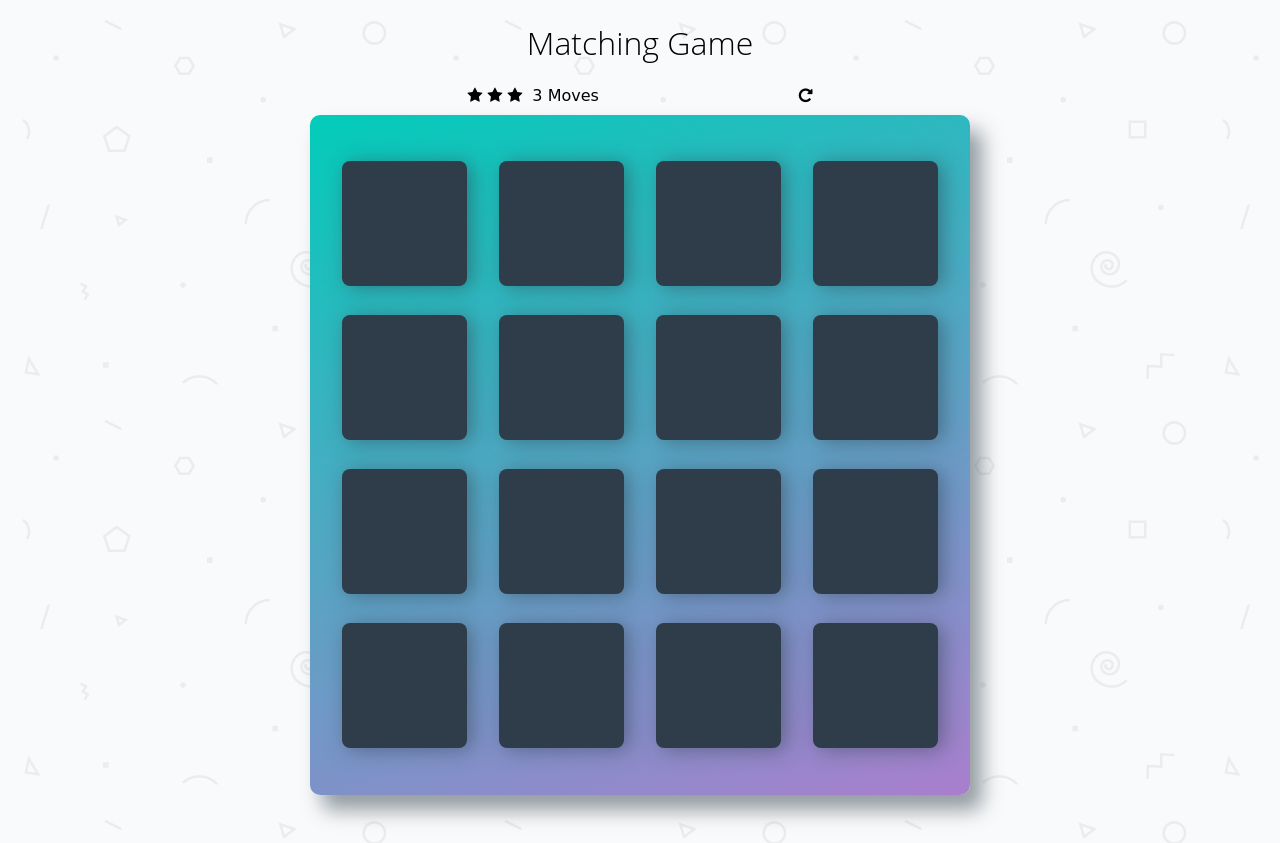
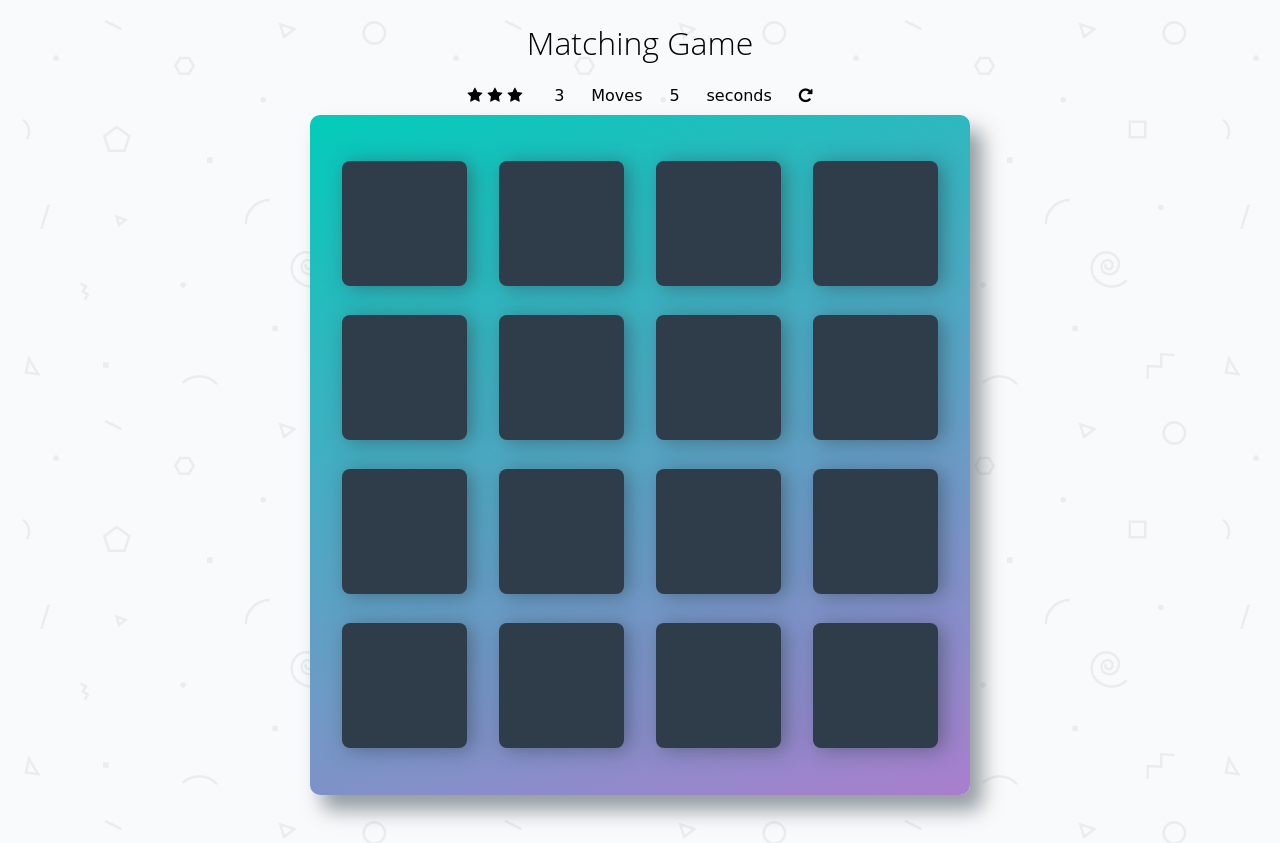
Before and after one commit to maribies/fend-project-memory-game-master, a plain HTML site: page index.html in a window 1280 px wide. Drawn offline with Linux system fonts and the light colour scheme; a web font is replaced by a local one.

Commit message:
Added timer, but eventListener for it does not work

```diff
--- a/css/app.css
+++ b/css/app.css
@@ -89,6 +89,8 @@ h1 {
     text-align: left;
     width: 345px;
     margin-bottom: 10px;
+    display: flex;
+    justify-content: space-between;
 }
 
 .score-panel .stars {
@@ -107,3 +109,8 @@ h1 {
     float: right;
     cursor: pointer;
 }
+
+#timer {
+  display: inline-block;
+  text-align: center;
+}
--- a/index.html
+++ b/index.html
@@ -22,7 +22,9 @@
         		<li><i class="fa fa-star"></i></li>
         	</ul>
 
-        	<span class="moves">3</span> Moves
+        	<span class="moves">3</span><span>Moves</span>
+
+          <div id="timer"></div><span>seconds</span>
 
             <div id="restart" class="restart">
         		<i class="fa fa-repeat"></i>
--- a/js/app.js
+++ b/js/app.js
@@ -10,13 +10,14 @@ const cards = ['fa-diamond', 'fa-diamond',
                 'fa-bicycle', 'fa-bicycle',
                 'fa-bomb', 'fa-bomb'
               ];
-
 /*
  * Display the cards on the page
  *   - shuffle the list of cards using the provided "shuffle" method below
  *   - loop through each card and create its HTML
  *   - add each card's HTML to the page
 */
+const deck = document.getElementById('deck');
+
 function makeCard(card){
   for (var x=0; x<cards.length; x++){
     let cardTemplate = '<li class="card">'
@@ -49,8 +50,6 @@ function shuffle(array) {
 
     return array;
 }
-
-
 /*
  * set up the event listener for a card. If a card is clicked:
  *  - display the card's symbol (put this functionality in another function that you call from this one)
@@ -61,8 +60,6 @@ function shuffle(array) {
  *    + increment the move counter and display it on the page (put this functionality in another function that you call from this one)
  *    + if all cards have matched, display a message with the final score (put this functionality in another function that you call from this one)
  */
-
-
  let allCards = document.querySelectorAll('.card');
  let openCards = []; //to store open cards, can use .length to get num of cards
 
@@ -103,4 +100,21 @@ function shuffle(array) {
  function refresh(){
    location.reload(true);
  }
- refreshBtn.addEventListener('click', refresh,false);
+ refreshBtn.addEventListener('click', refresh, false);
+
+//timer pops up on start to show how long player takes to play/win Game
+let startTime = new Date().getTime();
+let counter = '0';
+let timer = document.getElementById('timer');
+function myTimer(){
+  var time = new Date().getTime() - startTime;
+  counter = Math.floor(time/100)/10;
+  if (Math.round(counter) == counter) {
+    counter += '.0';
+    }
+    timer.innerHTML = Math.round(counter);
+};
+setInterval(myTimer, 1000);
+deck.addEventListener('click', myTimer);
+//counter to keep display current number of moves user makes
+//star rating to reflect players performance
```
